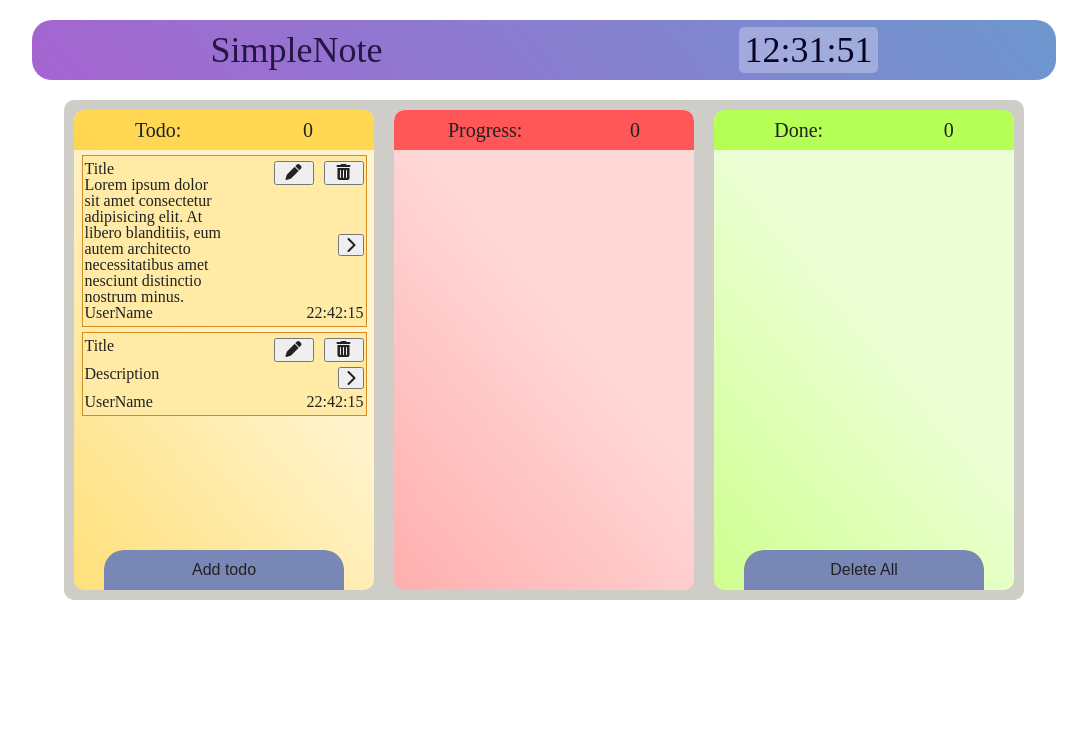
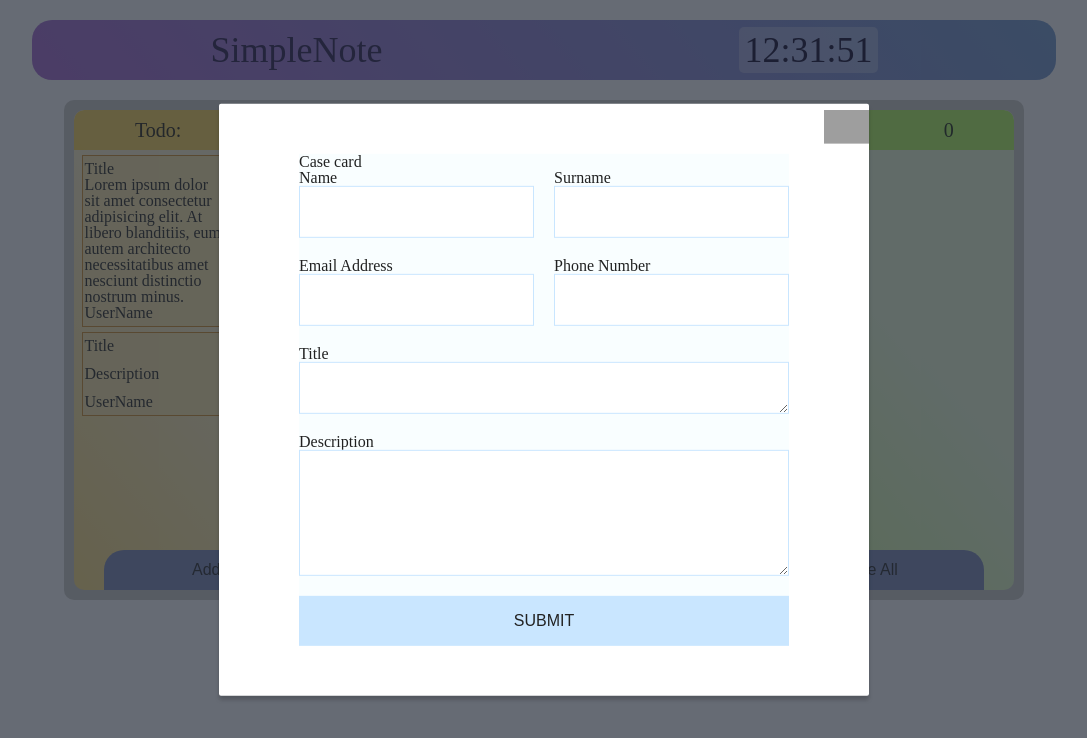
Before and after one commit to AndreyLushchik/SimpleNote, a website built with Parcel: page index.html in a window 1280 px wide. Both pictures are taken after a click on the button "Add todo". Shown: the whole page, without its empty margins (96-1183 px from the left). Built offline with nearby package versions, Linux system fonts and the light colour scheme; grey boxes are pictures that could not be loaded.

Commit message:
init: add modal_window by button add todo

```diff
--- a/index.html
+++ b/index.html
@@ -6,9 +6,11 @@
     <meta http-equiv="X-UA-Compatible" content="IE=edge" />
     <meta name="viewport" content="width=device-width, initial-scale=1.0" />
     <link rel="stylesheet" href="src/styles/css/main.min.css" />
+    <link rel="stylesheet" href="src/styles/css/style.css" />
     <link rel="stylesheet" href="https://cdnjs.cloudflare.com/ajax/libs/font-awesome/6.0.0-beta2/css/all.min.css"
         integrity="sha512-YWzhKL2whUzgiheMoBFwW8CKV4qpHQAEuvilg9FAn5VJUDwKZZxkJNuGM4XkWuk94WCrrwslk8yWNGmY1EduTA=="
         crossorigin="anonymous" referrerpolicy="no-referrer" />
+        <link rel="stylesheet" href="https://cdnjs.cloudflare.com/ajax/libs/semantic-ui/2.2.13/semantic.min.css">
     <script src="src/scripts/index.js" defer type="module"></script>
     <title>SimpleNote</title>
 </head>
@@ -61,7 +63,48 @@
                         </div>
                     </div>
                 </div>
-                <button id="add" class="btn_add">Add todo</button>
+                <button id="add" class="btn_add js-open-modal">Add todo</button>
+
+                <div class="modal modal-hidden js-modal-backdrop">
+                  <div class="modal-content">
+                    <div class="close-btn js-close-modal"></div>
+
+            <div class="contact">
+                <h3>Case card</h3>
+                <form action="#">
+                    <p>
+                        <label for="#">Name</label>
+                        <input type="text" name="name">
+                    </p>
+                    <p>
+                        <label for="#">Surname</label>
+                        <input type="text" name="surname">
+                    </p>
+                    <p>
+                        <label for="#">Email Address</label>
+                        <input type="email" name="email">
+                    </p>
+                    <p>
+                        <label for="#">Phone Number</label>
+                        <input type="text" name="phone">
+                    </p>
+                    <p class="full">
+                        <label for="#">Title</label>
+                        <textarea name="title" cols="30" rows="1"></textarea>
+                    </p>
+
+                    <p class="full">
+                        <label for="#">Description</label>
+                        <textarea name="description" cols="30" rows="5"></textarea>
+                    </p>
+                    <p class="full">
+                        <button>Submit</button>
+                    </p>
+                </form>
+            </div>
+
+                  </div>
+                </div>
             </div>
             <div id="progress">
                 <div class="discription-header">
--- a/src/scripts/index.js
+++ b/src/scripts/index.js
@@ -5,5 +5,8 @@
   clock.innerHTML = now.toLocaleTimeString();
   },1000);
 });*/
-import {clock} from './clock.js'
+
+import { clock } from "./clock.js";
 setInterval(clock, 1000);
+
+import { openModal, closeModal} from "./modal_window.js"
--- /dev/null
+++ b/src/scripts/modal_window.js
@@ -0,0 +1,17 @@
+const openModalBtn = document.querySelector(".js-open-modal");
+const closeModalBtn = document.querySelector(".js-close-modal");
+const modal = document.querySelector(".js-modal-backdrop");
+
+openModalBtn.addEventListener("click", openModal);
+modal.addEventListener("click", closeModal);
+
+function openModal() {
+  modal.classList.remove("modal-hidden");
+}
+
+function closeModal(event) {
+  if (event.target === modal || event.target === closeModalBtn)
+    modal.classList.add("modal-hidden");
+}
+
+export { openModal, closeModal };
--- a/src/styles/css/style.css
+++ b/src/styles/css/style.css
@@ -0,0 +1,91 @@
+
+.modal {
+    z-index: 1;
+    position: fixed;
+    top: 0;
+    left: 0;
+    width: 100%;
+    height: 100%;
+    background-color: rgba(37, 45, 58, 0.7);
+  }
+
+  .modal-hidden {
+    display: none;
+  }
+
+  .modal-content {
+    position: absolute;
+    top: 50%;
+    left: 50%;
+    transform: translate(-50%, -50%);
+    display: flex;
+    flex-direction: column;
+    justify-content: center;
+    min-width: 650px;
+    min-height: 380px;
+    padding: 50px 80px;
+    background-color: #ffffff;
+    box-shadow: 0 4px 4px rgba(1, 2, 2, 0.2);
+    border-radius: 2px;
+  }
+
+  .close-btn {
+    position: absolute;
+    top: 0;
+    right: 0;
+    display: inline-block;
+    width: 45px;
+    height: 45px;
+    background-image: url("https://image.flaticon.com/icons/png/512/64/64146.png");
+    background-size: contain;
+    background-position: center;
+    background-repeat: no-repeat;
+    cursor: pointer;
+    transition: transform 0.1s linear;
+  }
+
+  .close-btn:hover {
+    transform: rotate(90deg);
+  }
+
+/*FORM */
+.contact {
+    background: #f9feff;
+}
+
+.contact form {
+    display: grid;
+    grid-template-columns: 1fr 1fr;
+    grid-gap: 20px;
+}
+
+.contact form label {
+    display: block;
+}
+
+.contact form p {
+    margin: 0;
+}
+
+.contact form .full {
+    grid-column: 1 / 3;
+}
+
+.contact form button, .contact form input, .contact form textarea {
+    width: 100%;
+    padding: 1em;
+    border: 1px solid #c9e6ff;
+}
+
+.contact form button {
+    background: #c9e6ff;
+    border: 0;
+    text-transform: uppercase;
+}
+
+.contact form button:hover, .contact form button:focus {
+    background: #92bde7;
+    color: #fff;
+    outline: 0;
+    transition: background-color 0.5s ease-out;
+}
```
Also changed, not shown: package.json (added, +23 -0 lines), dist/index.html (added), 11 other files.
